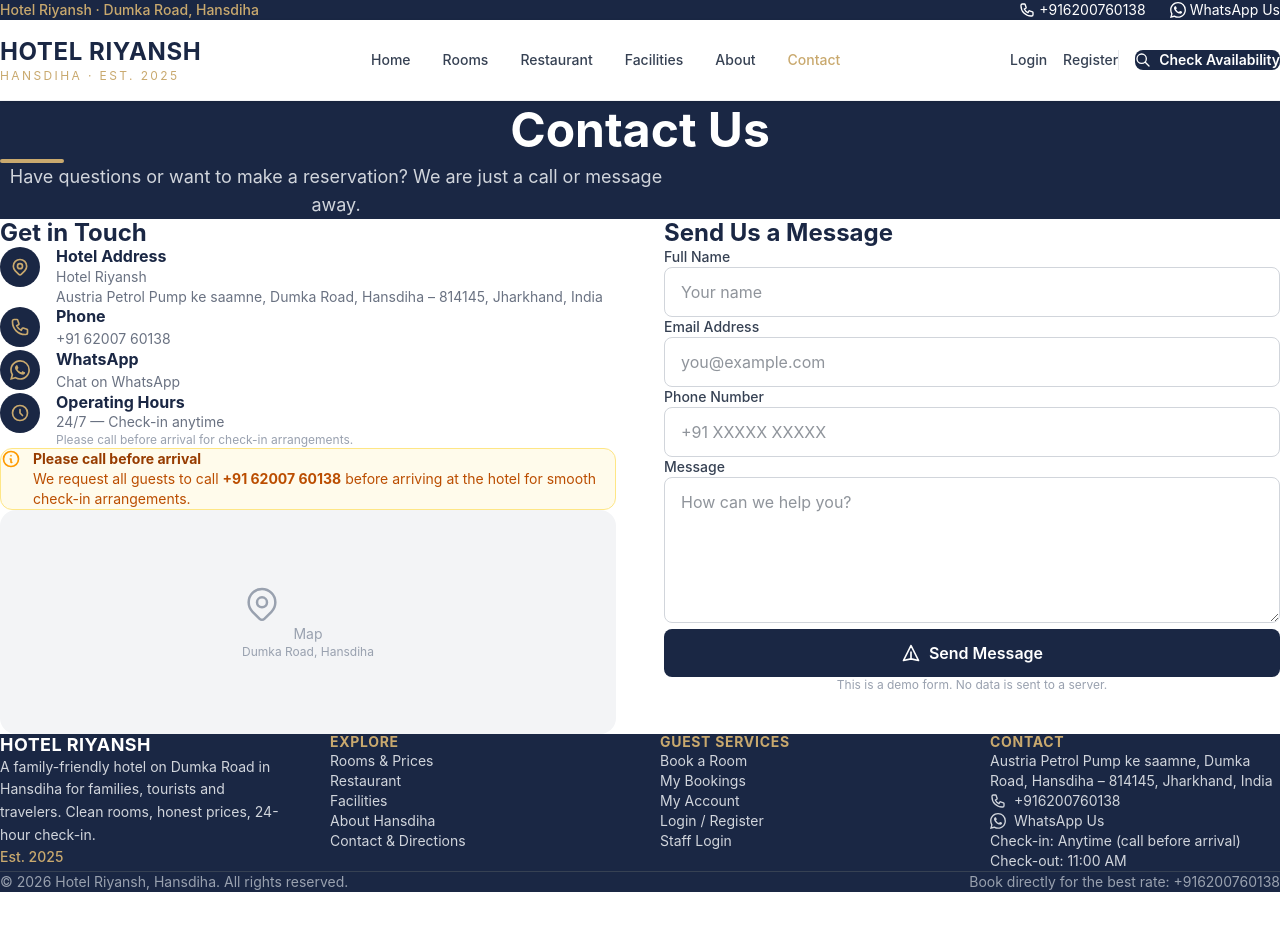
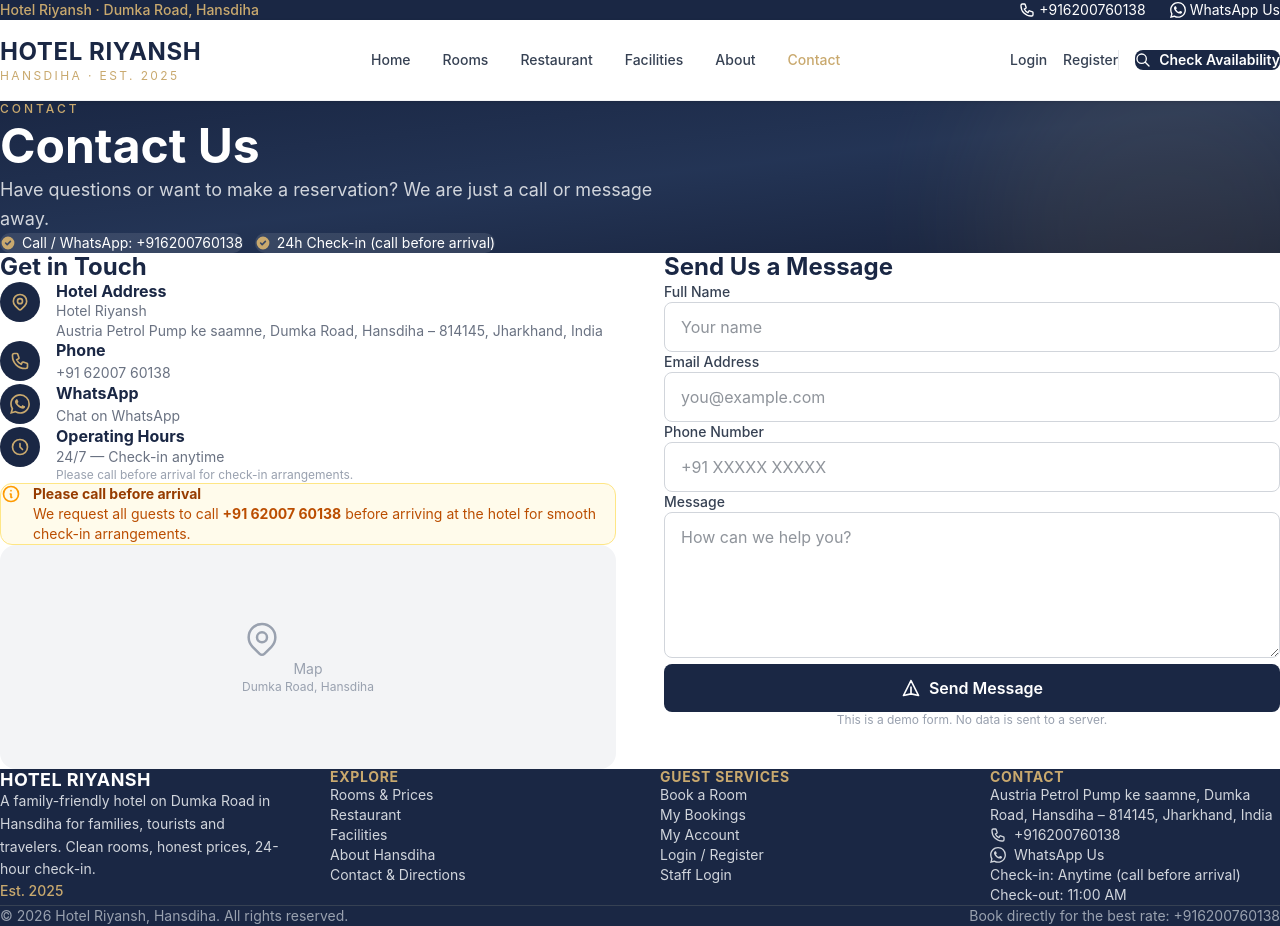
Before and after one commit to mehulshandilya-git-hub/riyanshhotel, a Next.js app: page /contact in a window 1280 px wide. Before the commit the page ends 892 px from the top, so only its background shows below. Built offline with nearby package versions, Linux system fonts and the light colour scheme.

Commit message:
Align subpage headers with Sakura-style design

```diff
--- a/src/app/about/page.tsx
+++ b/src/app/about/page.tsx
@@ -46,13 +46,27 @@ export default function AboutPage() {
     <>
       <Navbar />
 
-      <section className="bg-[#1a2744] text-white py-16">
-        <div className="max-w-7xl mx-auto px-4 text-center">
-          <h1 className="text-4xl md:text-5xl font-bold mb-4">About Hotel Riyansh</h1>
-          <div className="w-16 h-1 bg-[#c9a96e] mx-auto mb-4 rounded" />
-          <p className="text-gray-300 text-lg max-w-2xl mx-auto">
+      <section className="relative bg-[#1a2744] text-white overflow-hidden">
+        <div className="absolute inset-0 bg-gradient-to-br from-[#1a2744] via-[#243556] to-[#17213a] opacity-95" />
+        <div className="absolute inset-0 opacity-10">
+          <div className="absolute -top-20 -right-20 w-96 h-96 bg-[#c9a96e] rounded-full blur-3xl" />
+        </div>
+        <div className="relative max-w-7xl mx-auto px-4 pt-16 pb-16 md:pt-20 md:pb-20">
+          <p className="text-[#c9a96e] font-medium tracking-[0.25em] uppercase text-xs mb-3">About Us</p>
+          <h1 className="text-4xl md:text-5xl font-bold mb-5 max-w-3xl leading-tight">About Hotel Riyansh</h1>
+          <p className="text-gray-300 text-lg max-w-2xl leading-relaxed">
             A family-friendly hotel built with a passion for hospitality on Dumka Road, Hansdiha.
           </p>
+          <div className="mt-6 flex flex-wrap gap-3">
+            <span className="inline-flex items-center gap-1.5 bg-white/10 text-white text-sm px-3 py-1.5 rounded-full">
+              <svg className="w-4 h-4 text-[#c9a96e]" fill="currentColor" viewBox="0 0 20 20"><path fillRule="evenodd" d="M10 18a8 8 0 100-16 8 8 0 000 16zm3.707-9.293a1 1 0 00-1.414-1.414L9 10.586 7.707 9.293a1 1 0 00-1.414 1.414l2 2a1 1 0 001.414 0l4-4z" clipRule="evenodd" /></svg>
+              Est. {HOTEL_INFO.established}
+            </span>
+            <span className="inline-flex items-center gap-1.5 bg-white/10 text-white text-sm px-3 py-1.5 rounded-full">
+              <svg className="w-4 h-4 text-[#c9a96e]" fill="currentColor" viewBox="0 0 20 20"><path fillRule="evenodd" d="M10 18a8 8 0 100-16 8 8 0 000 16zm3.707-9.293a1 1 0 00-1.414-1.414L9 10.586 7.707 9.293a1 1 0 00-1.414 1.414l2 2a1 1 0 001.414 0l4-4z" clipRule="evenodd" /></svg>
+              Family-friendly
+            </span>
+          </div>
         </div>
       </section>
 
--- a/src/app/contact/page.tsx
+++ b/src/app/contact/page.tsx
@@ -17,13 +17,27 @@ export default function ContactPage() {
     <>
       <Navbar />
 
-      <section className="bg-[#1a2744] text-white py-16">
-        <div className="max-w-7xl mx-auto px-4 text-center">
-          <h1 className="text-4xl md:text-5xl font-bold mb-4">Contact Us</h1>
-          <div className="w-16 h-1 bg-[#c9a96e] mx-auto mb-4 rounded" />
-          <p className="text-gray-300 text-lg max-w-2xl mx-auto">
+      <section className="relative bg-[#1a2744] text-white overflow-hidden">
+        <div className="absolute inset-0 bg-gradient-to-br from-[#1a2744] via-[#243556] to-[#17213a] opacity-95" />
+        <div className="absolute inset-0 opacity-10">
+          <div className="absolute -top-20 -right-20 w-96 h-96 bg-[#c9a96e] rounded-full blur-3xl" />
+        </div>
+        <div className="relative max-w-7xl mx-auto px-4 pt-16 pb-16 md:pt-20 md:pb-20">
+          <p className="text-[#c9a96e] font-medium tracking-[0.25em] uppercase text-xs mb-3">Contact</p>
+          <h1 className="text-4xl md:text-5xl font-bold mb-5 max-w-3xl leading-tight">Contact Us</h1>
+          <p className="text-gray-300 text-lg max-w-2xl leading-relaxed">
             Have questions or want to make a reservation? We are just a call or message away.
           </p>
+          <div className="mt-6 flex flex-wrap gap-3">
+            <span className="inline-flex items-center gap-1.5 bg-white/10 text-white text-sm px-3 py-1.5 rounded-full">
+              <svg className="w-4 h-4 text-[#c9a96e]" fill="currentColor" viewBox="0 0 20 20"><path fillRule="evenodd" d="M10 18a8 8 0 100-16 8 8 0 000 16zm3.707-9.293a1 1 0 00-1.414-1.414L9 10.586 7.707 9.293a1 1 0 00-1.414 1.414l2 2a1 1 0 001.414 0l4-4z" clipRule="evenodd" /></svg>
+              Call / WhatsApp: {HOTEL_INFO.phone}
+            </span>
+            <span className="inline-flex items-center gap-1.5 bg-white/10 text-white text-sm px-3 py-1.5 rounded-full">
+              <svg className="w-4 h-4 text-[#c9a96e]" fill="currentColor" viewBox="0 0 20 20"><path fillRule="evenodd" d="M10 18a8 8 0 100-16 8 8 0 000 16zm3.707-9.293a1 1 0 00-1.414-1.414L9 10.586 7.707 9.293a1 1 0 00-1.414 1.414l2 2a1 1 0 001.414 0l4-4z" clipRule="evenodd" /></svg>
+              24h Check-in (call before arrival)
+            </span>
+          </div>
         </div>
       </section>
 
--- a/src/app/facilities/page.tsx
+++ b/src/app/facilities/page.tsx
@@ -83,13 +83,27 @@ export default function FacilitiesPage() {
     <>
       <Navbar />
 
-      <section className="bg-[#1a2744] text-white py-16">
-        <div className="max-w-7xl mx-auto px-4 text-center">
-          <h1 className="text-4xl md:text-5xl font-bold mb-4">Our Facilities</h1>
-          <div className="w-16 h-1 bg-[#c9a96e] mx-auto mb-4 rounded" />
-          <p className="text-gray-300 text-lg max-w-2xl mx-auto">
+      <section className="relative bg-[#1a2744] text-white overflow-hidden">
+        <div className="absolute inset-0 bg-gradient-to-br from-[#1a2744] via-[#243556] to-[#17213a] opacity-95" />
+        <div className="absolute inset-0 opacity-10">
+          <div className="absolute -top-20 -right-20 w-96 h-96 bg-[#c9a96e] rounded-full blur-3xl" />
+        </div>
+        <div className="relative max-w-7xl mx-auto px-4 pt-16 pb-16 md:pt-20 md:pb-20">
+          <p className="text-[#c9a96e] font-medium tracking-[0.25em] uppercase text-xs mb-3">Facilities</p>
+          <h1 className="text-4xl md:text-5xl font-bold mb-5 max-w-3xl leading-tight">Our Facilities</h1>
+          <p className="text-gray-300 text-lg max-w-2xl leading-relaxed">
             Everything you need for a comfortable and hassle-free stay at Hotel Riyansh.
           </p>
+          <div className="mt-6 flex flex-wrap gap-3">
+            <span className="inline-flex items-center gap-1.5 bg-white/10 text-white text-sm px-3 py-1.5 rounded-full">
+              <svg className="w-4 h-4 text-[#c9a96e]" fill="currentColor" viewBox="0 0 20 20"><path fillRule="evenodd" d="M10 18a8 8 0 100-16 8 8 0 000 16zm3.707-9.293a1 1 0 00-1.414-1.414L9 10.586 7.707 9.293a1 1 0 00-1.414 1.414l2 2a1 1 0 001.414 0l4-4z" clipRule="evenodd" /></svg>
+              Parking · Wi-Fi · Room Service
+            </span>
+            <span className="inline-flex items-center gap-1.5 bg-white/10 text-white text-sm px-3 py-1.5 rounded-full">
+              <svg className="w-4 h-4 text-[#c9a96e]" fill="currentColor" viewBox="0 0 20 20"><path fillRule="evenodd" d="M10 18a8 8 0 100-16 8 8 0 000 16zm3.707-9.293a1 1 0 00-1.414-1.414L9 10.586 7.707 9.293a1 1 0 00-1.414 1.414l2 2a1 1 0 001.414 0l4-4z" clipRule="evenodd" /></svg>
+              In-house Restaurant
+            </span>
+          </div>
         </div>
       </section>
 
--- a/src/app/restaurant/page.tsx
+++ b/src/app/restaurant/page.tsx
@@ -48,13 +48,27 @@ export default function RestaurantPage() {
     <>
       <Navbar />
 
-      <section className="bg-[#1a2744] text-white py-16">
-        <div className="max-w-7xl mx-auto px-4 text-center">
-          <h1 className="text-4xl md:text-5xl font-bold mb-4">Our Restaurant</h1>
-          <div className="w-16 h-1 bg-[#c9a96e] mx-auto mb-4 rounded" />
-          <p className="text-gray-300 text-lg max-w-2xl mx-auto">
+      <section className="relative bg-[#1a2744] text-white overflow-hidden">
+        <div className="absolute inset-0 bg-gradient-to-br from-[#1a2744] via-[#243556] to-[#17213a] opacity-95" />
+        <div className="absolute inset-0 opacity-10">
+          <div className="absolute -top-20 -right-20 w-96 h-96 bg-[#c9a96e] rounded-full blur-3xl" />
+        </div>
+        <div className="relative max-w-7xl mx-auto px-4 pt-16 pb-16 md:pt-20 md:pb-20">
+          <p className="text-[#c9a96e] font-medium tracking-[0.25em] uppercase text-xs mb-3">Restaurant</p>
+          <h1 className="text-4xl md:text-5xl font-bold mb-5 max-w-3xl leading-tight">Our Restaurant</h1>
+          <p className="text-gray-300 text-lg max-w-2xl leading-relaxed">
             Savour delicious home-style food at our in-house restaurant with both vegetarian and non-vegetarian options.
           </p>
+          <div className="mt-6 flex flex-wrap gap-3">
+            <span className="inline-flex items-center gap-1.5 bg-white/10 text-white text-sm px-3 py-1.5 rounded-full">
+              <svg className="w-4 h-4 text-[#c9a96e]" fill="currentColor" viewBox="0 0 20 20"><path fillRule="evenodd" d="M10 18a8 8 0 100-16 8 8 0 000 16zm3.707-9.293a1 1 0 00-1.414-1.414L9 10.586 7.707 9.293a1 1 0 00-1.414 1.414l2 2a1 1 0 001.414 0l4-4z" clipRule="evenodd" /></svg>
+              Veg & Non-veg
+            </span>
+            <span className="inline-flex items-center gap-1.5 bg-white/10 text-white text-sm px-3 py-1.5 rounded-full">
+              <svg className="w-4 h-4 text-[#c9a96e]" fill="currentColor" viewBox="0 0 20 20"><path fillRule="evenodd" d="M10 18a8 8 0 100-16 8 8 0 000 16zm3.707-9.293a1 1 0 00-1.414-1.414L9 10.586 7.707 9.293a1 1 0 00-1.414 1.414l2 2a1 1 0 001.414 0l4-4z" clipRule="evenodd" /></svg>
+              Room Dining Available
+            </span>
+          </div>
         </div>
       </section>
 
```
